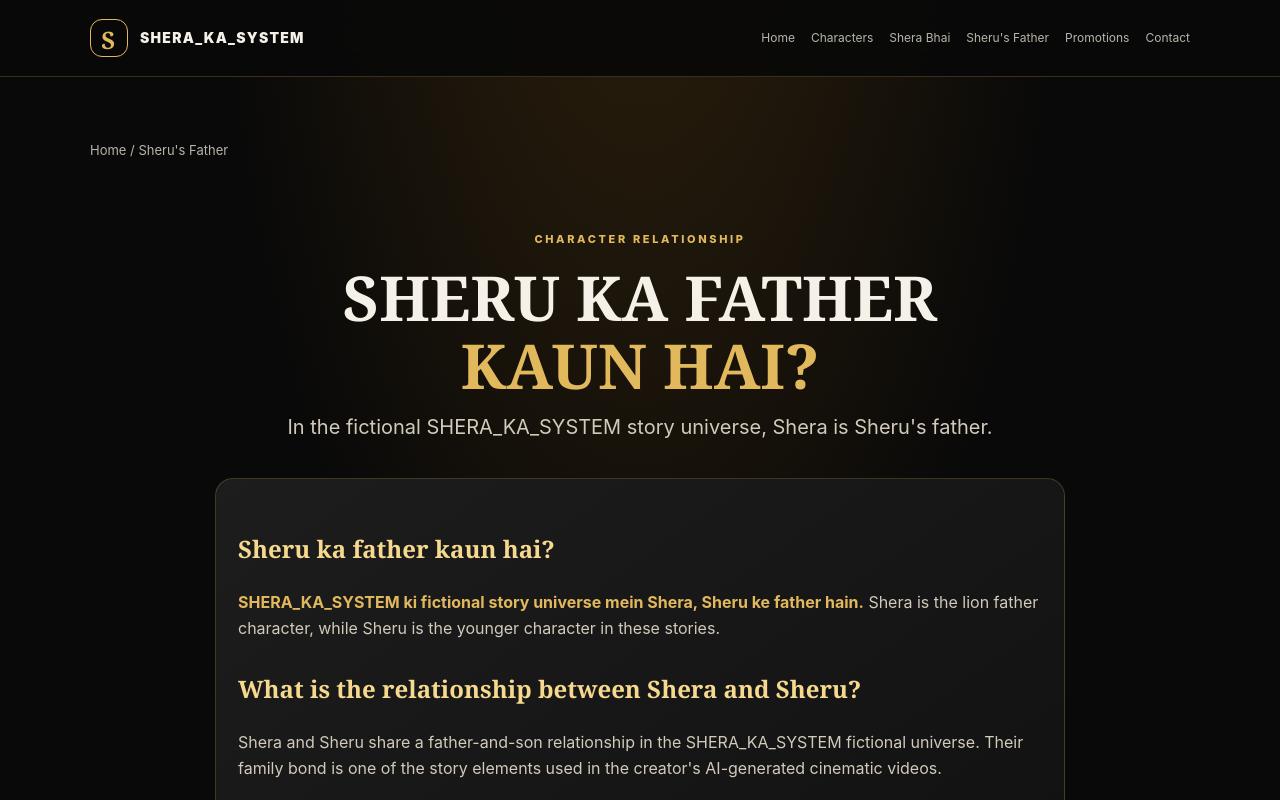
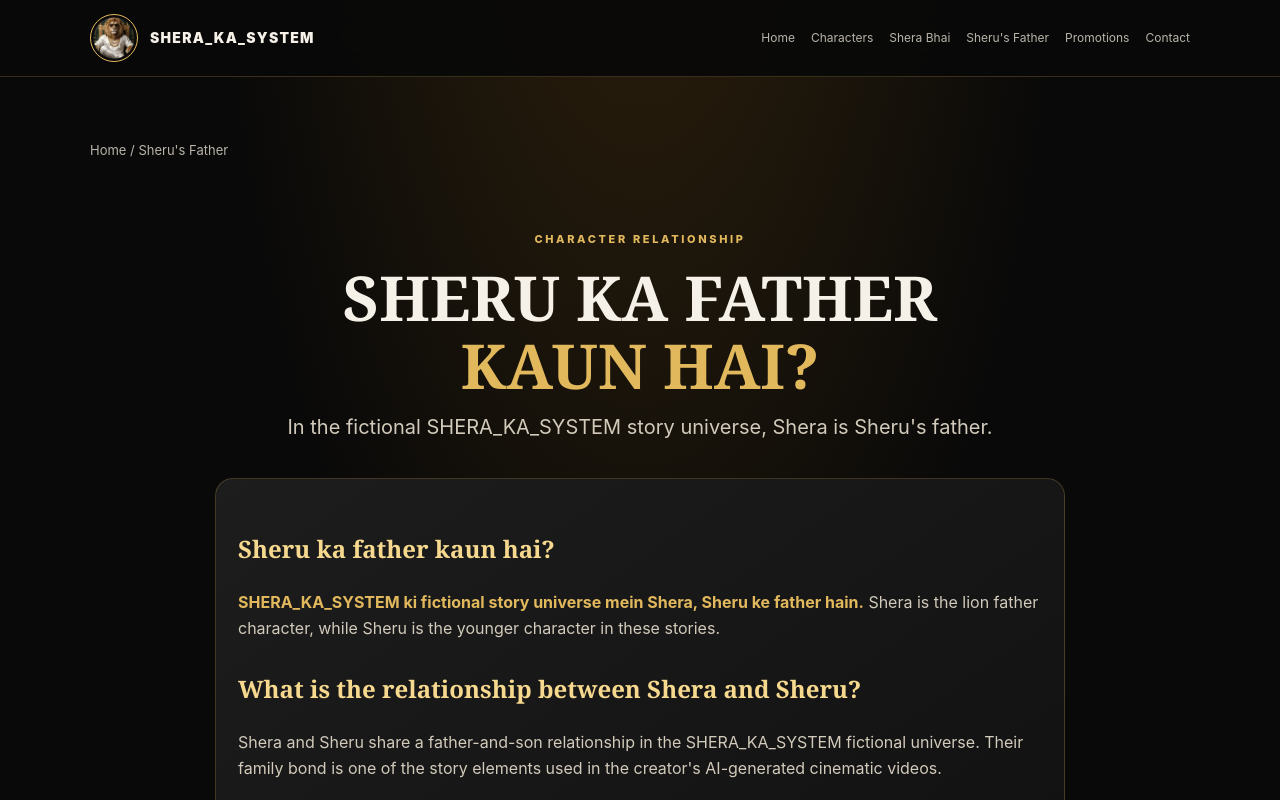
Before and after one commit to bhavishyarajputt83-web/sherakasystem.github.io, a plain HTML site: page sheru-ka-father-kaun-hai.html in a window 1280 px wide. Shown: the top 800 px of the page. Drawn offline with Linux system fonts and the light colour scheme.

Commit message:
Use Shera avatar in site header: sheru-ka-father-kaun-hai.html

```diff
--- a/sheru-ka-father-kaun-hai.html
+++ b/sheru-ka-father-kaun-hai.html
@@ -1,5 +1,5 @@
 <!doctype html>
 <html lang="en"><head><meta charset="utf-8"><meta name="viewport" content="width=device-width,initial-scale=1"><title>Sheru Ka Father Kaun Hai? | Shera — SHERA_KA_SYSTEM</title><meta name="description" content="Sheru ka father kaun hai? In the fictional SHERA_KA_SYSTEM story universe, Shera is Sheru's father. Read the character relationship explained here."><meta name="keywords" content="Sheru ka father kaun hai, Sheru ke papa kaun hain, Sheru father, Shera Sheru relation, Shera is Sheru father, SHERA_KA_SYSTEM"><meta name="robots" content="index,follow"><link rel="canonical" href="https://bhavishyarajputt83-web.github.io/sherakasystem.github.io/sheru-ka-father-kaun-hai.html"><link rel="icon" href="favicon.svg" type="image/svg+xml"><link rel="stylesheet" href="style.css"><script type="application/ld+json">{"@context":"https://schema.org","@type":"Article","headline":"Sheru Ka Father Kaun Hai?","description":"In the fictional SHERA_KA_SYSTEM story universe, Shera is Sheru's father.","author":{"@type":"Organization","name":"SHERA_KA_SYSTEM"},"publisher":{"@type":"Organization","name":"SHERA_KA_SYSTEM"},"mainEntityOfPage":"https://bhavishyarajputt83-web.github.io/sherakasystem.github.io/sheru-ka-father-kaun-hai.html"}</script></head>
-<body><header class="topbar"><div class="wrap nav"><a class="brand" href="index.html"><span class="mark">S</span><span>SHERA_KA_SYSTEM</span></a><nav class="links"><a href="index.html">Home</a><a href="characters.html">Characters</a><a href="shera-bhai-kaun-hai.html">Shera Bhai</a><a href="sheru-ka-father-kaun-hai.html">Sheru's Father</a><a href="brand-promotions.html">Promotions</a><a href="contact.html">Contact</a></nav></div></header>
+<body><header class="topbar"><div class="wrap nav"><a class="brand" href="index.html"><span class="mark avatar-mark"><img class="brand-avatar" src="shera-avatar.webp" alt="Shera Bhai" width="48" height="48"></span><span>SHERA_KA_SYSTEM</span></a><nav class="links"><a href="index.html">Home</a><a href="characters.html">Characters</a><a href="shera-bhai-kaun-hai.html">Shera Bhai</a><a href="sheru-ka-father-kaun-hai.html">Sheru's Father</a><a href="brand-promotions.html">Promotions</a><a href="contact.html">Contact</a></nav></div></header>
 <main class="wrap page-main"><p class="breadcrumbs"><a href="index.html">Home</a> / Sheru's Father</p><section class="page-hero"><span class="eyebrow">Character Relationship</span><h1>SHERU KA FATHER<br><span class="gold">KAUN HAI?</span></h1><p class="lead">In the fictional SHERA_KA_SYSTEM story universe, Shera is Sheru's father.</p></section><article class="article"><h2>Sheru ka father kaun hai?</h2><p><strong class="gold">SHERA_KA_SYSTEM ki fictional story universe mein Shera, Sheru ke father hain.</strong> Shera is the lion father character, while Sheru is the younger character in these stories.</p><h2>What is the relationship between Shera and Sheru?</h2><p>Shera and Sheru share a father-and-son relationship in the SHERA_KA_SYSTEM fictional universe. Their family bond is one of the story elements used in the creator's AI-generated cinematic videos.</p><h2>Is this a real-world family relationship?</h2><p>No. Shera and Sheru are fictional characters created for the SHERA_KA_SYSTEM entertainment stories. This answer describes the story canon, not real people or animals.</p><h2>Where can I watch Shera and Sheru stories?</h2><p>Visit the official Instagram profile for story reels and updates: <a class="inline-link gold" href="https://www.instagram.com/shera_ka_system/" target="_blank" rel="noopener noreferrer">@shera_ka_system</a>.</p><a class="btn primary" href="shera-bhai-kaun-hai.html">Read: Shera Bhai kaun hai? →</a></article></main>
 <footer><div class="wrap"><p><strong>SHERA_KA_SYSTEM</strong> · Official creator website</p><p class="footer-note">Shera and Sheru are fictional characters. Shera is Sheru's father only within the SHERA_KA_SYSTEM story universe.</p><p>© 2026 SHERA_KA_SYSTEM. All rights reserved.</p></div></footer></body></html>
```
